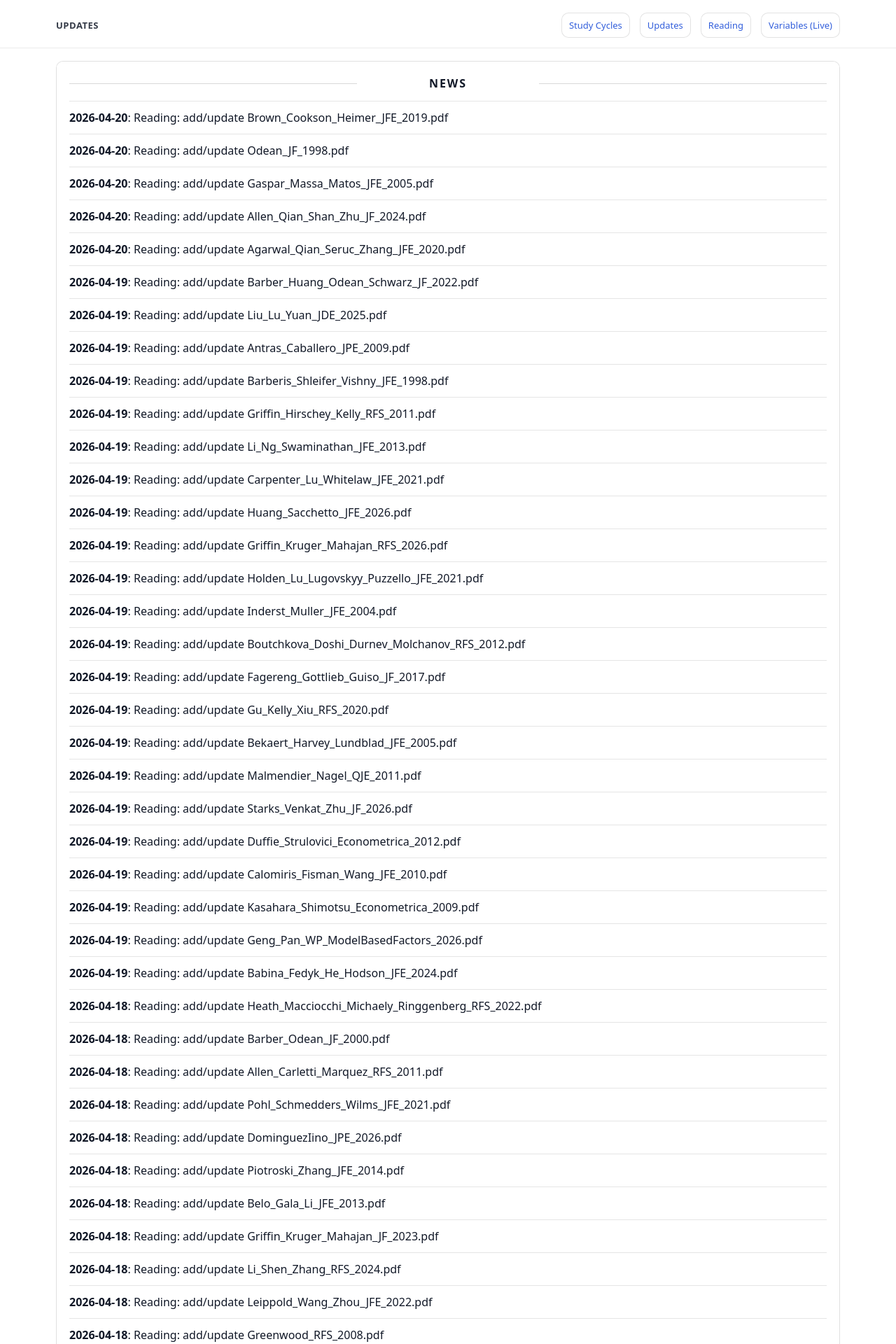
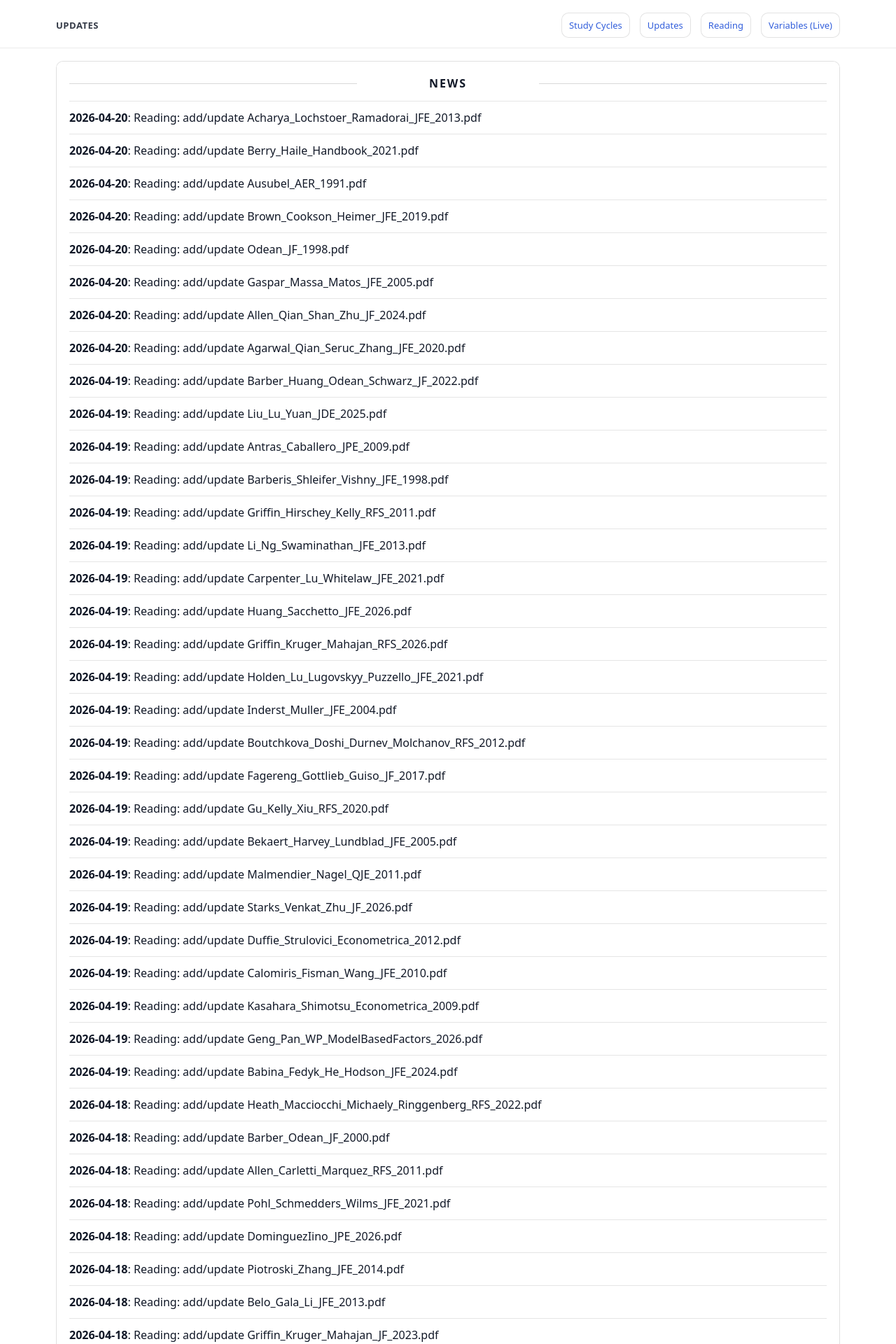
Before and after one commit to yaxinzn/study-archive, a Jekyll site: the page built from updates/index.md, in a window 1280 px wide. Shown: the top 1920 px of the page at 70% size. Built offline with Jekyll 4.4.1, drawn with Linux system fonts in a browser that asks for light colours; some of the changed text lies outside the part shown.

Commit message:
chore: update NEWS feed

```diff
--- a/_data/news.yml
+++ b/_data/news.yml
@@ -1,4 +1,13 @@
 # Auto-generated update history (sorted newest -> oldest). Do not edit manually.
+- ts: "1776679942"
+  date: "2026-04-20"
+  title: "Reading: add/update Acharya_Lochstoer_Ramadorai_JFE_2013.pdf"
+- ts: "1776679904"
+  date: "2026-04-20"
+  title: "Reading: add/update Berry_Haile_Handbook_2021.pdf"
+- ts: "1776679873"
+  date: "2026-04-20"
+  title: "Reading: add/update Ausubel_AER_1991.pdf"
 - ts: "1776639718"
   date: "2026-04-20"
   title: "Reading: add/update Brown_Cookson_Heimer_JFE_2019.pdf"
```
